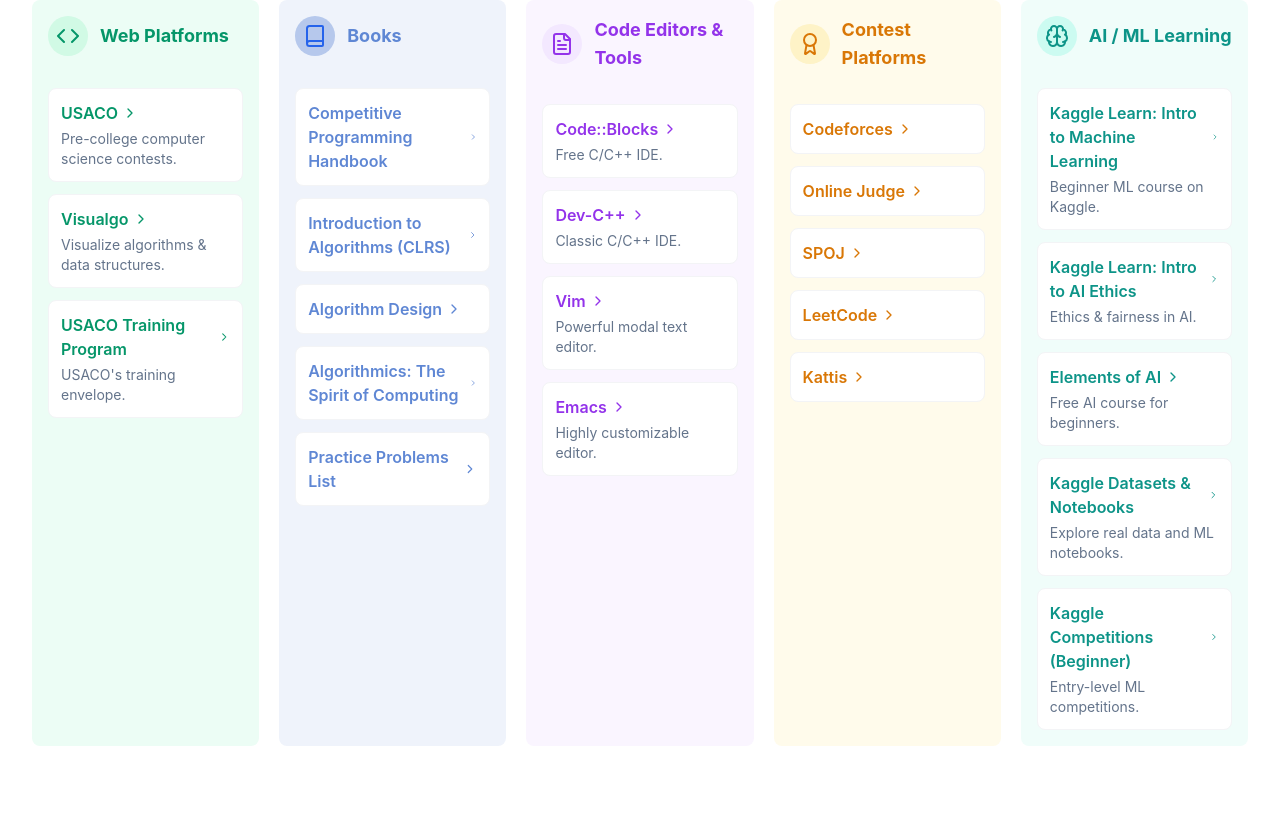
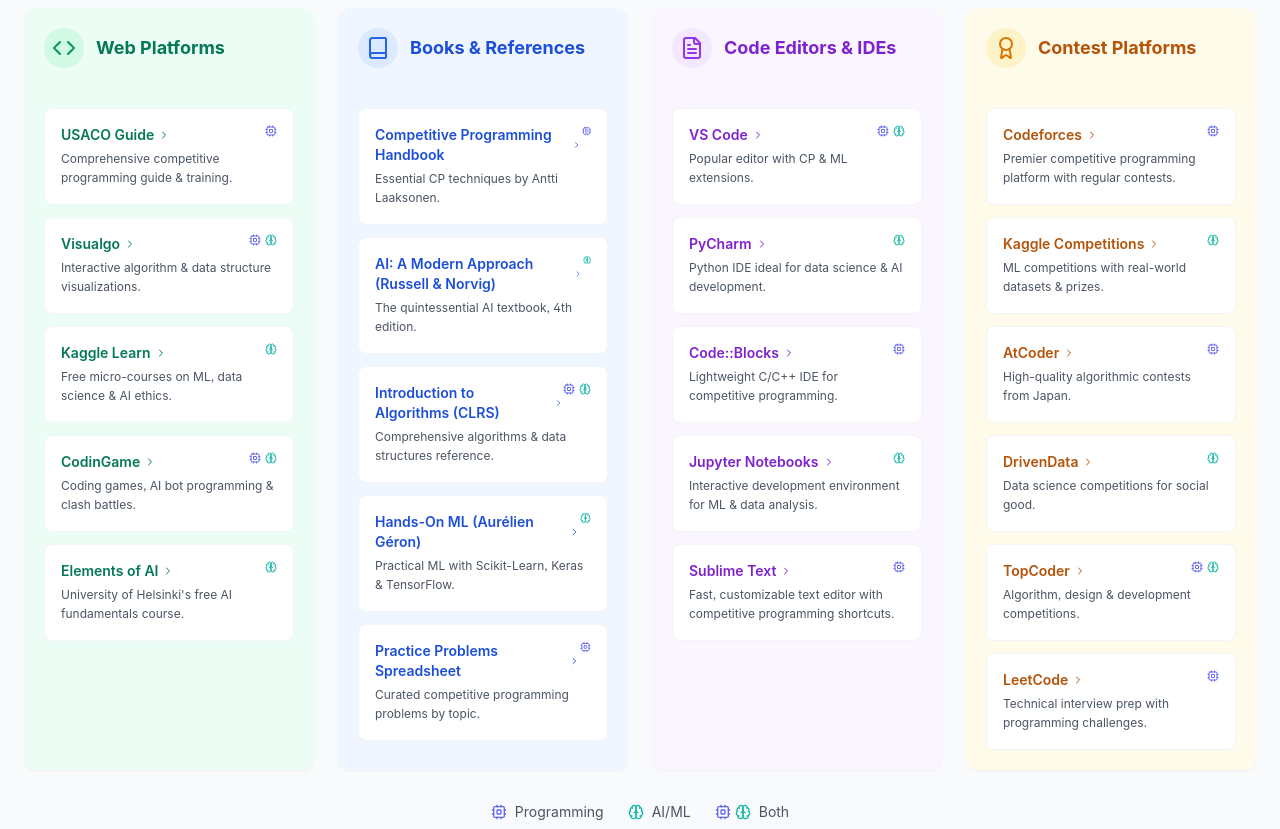
Before and after one commit to rwandacomputing/rwco-web, a Next.js app: page / in a window 1280 px wide. Shown: the part 6571-7400 px from the top of the page. Built offline with nearby package versions, Linux system fonts and the light colour scheme.

Commit message:
Update Resources.tsx

```diff
--- a/src/components/page-components/Resources.tsx
+++ b/src/components/page-components/Resources.tsx
@@ -1,19 +1,19 @@
 "use client"
 
 import React, { useState } from 'react';
-import Link from 'next/link';
+
 import { Book, Code, FileText, Award, ChevronRight, Cpu, Brain } from 'lucide-react';
 
 const Resources = () => {
   const [searchTerm] = useState('');
 
-  type ResourceColor = 'blue' | 'emerald' | 'purple' | 'amber' | 'teal';
+  type ResourceColor = 'blue' | 'emerald' | 'purple' | 'amber';
 
   const resourceCategories: {
     title: string;
     icon: JSX.Element;
     color: ResourceColor;
-    resources: { title: string; description?: string; link: string; }[];
+    resources: { title: string; description?: string; link: string; type: 'programming' | 'AI' | 'both'; }[];
   }[] = [
     {
       title: "Web Platforms",
@@ -21,73 +21,108 @@
       color: "emerald",
       resources: [
         {
-          title: "USACO",
-          description: "Pre-college computer science contests.",
+          title: "USACO Guide",
+          description: "Comprehensive competitive programming guide & training.",
           link: "https://usaco.guide/",
+          type: "programming"
         },
         {
           title: "Visualgo",
-          description: "Visualize algorithms & data structures.",
+          description: "Interactive algorithm & data structure visualizations.",
           link: "https://visualgo.net/en",
+          type: "both"
         },
         {
-          title: "USACO Training Program",
-          description: "USACO's training envelope.",
-          link: "https://train.usaco.org/usacogate",
+          title: "Kaggle Learn",
+          description: "Free micro-courses on ML, data science & AI ethics.",
+          link: "https://www.kaggle.com/learn",
+          type: "AI"
+        },
+        {
+          title: "CodinGame",
+          description: "Coding games, AI bot programming & clash battles.",
+          link: "https://www.codingame.com/",
+          type: "both"
+        },
+        {
+          title: "Elements of AI",
+          description: "University of Helsinki's free AI fundamentals course.",
+          link: "https://www.elementsofai.com/",
+          type: "AI"
         },
       ],
     },
     {
-      title: "Books",
+      title: "Books & References",
       icon: <Book className="h-6 w-6 text-blue-600" />,
       color: "blue",
       resources: [
         {
           title: "Competitive Programming Handbook",
+          description: "Essential CP techniques by Antti Laaksonen.",
           link: "https://cses.fi/book/book.pdf",
+          type: "programming"
+        },
+        {
+          title: "AI: A Modern Approach (Russell & Norvig)",
+          description: "The quintessential AI textbook, 4th edition.",
+          link: "https://aima.cs.berkeley.edu/",
+          type: "AI"
         },
         {
           title: "Introduction to Algorithms (CLRS)",
-          link: "https://drive.google.com/file/d/1PwHRRkkjiE4tQJl5m1MOq6cNqAGSKPmV/view",
+          description: "Comprehensive algorithms & data structures reference.",
+          link: "https://mitpress.mit.edu/9780262046305/introduction-to-algorithms/",
+          type: "both"
         },
         {
-          title: "Algorithm Design",
-          link: "https://drive.google.com/file/d/1wKy-wGuCYfRx1DH48vZHl5JA4nkhOmwC/view",
+          title: "Hands-On ML (Aurélien Géron)",
+          description: "Practical ML with Scikit-Learn, Keras & TensorFlow.",
+          link: "https://www.oreilly.com/library/view/hands-on-machine-learning/9781492032632/",
+          type: "AI"
         },
         {
-          title: "Algorithmics: The Spirit of Computing",
-          link: "https://drive.google.com/file/d/1m9-9Kw8EM4sahuWgF8UONigmyXFad6Mz/view",
-        },
-        {
-          title: "Practice Problems List",
+          title: "Practice Problems Spreadsheet",
+          description: "Curated competitive programming problems by topic.",
           link: "https://docs.google.com/spreadsheets/d/1-499z-WtsthQPYU_rmJ3PNCGALA4NBaEodBYyPhmjx8/edit?gid=84654839#gid=84654839",
+          type: "programming"
         },
       ],
     },
     {
-      title: "Code Editors & Tools",
+      title: "Code Editors & IDEs",
       icon: <FileText className="h-6 w-6 text-purple-600" />,
       color: "purple",
       resources: [
         {
-          title: "Code::Blocks",
-          description: "Free C/C++ IDE.",
-          link: "https://www.codeblocks.org/#google_vignette",
+          title: "VS Code",
+          description: "Popular editor with CP & ML extensions.",
+          link: "https://code.visualstudio.com/",
+          type: "both"
         },
         {
-          title: "Dev-C++",
-          description: "Classic C/C++ IDE.",
-          link: "https://www.bloodshed.net/",
+          title: "PyCharm",
+          description: "Python IDE ideal for data science & AI development.",
+          link: "https://www.jetbrains.com/pycharm/",
+          type: "AI"
         },
         {
-          title: "Vim",
-          description: "Powerful modal text editor.",
-          link: "https://www.vim.org/",
+          title: "Code::Blocks",
+          description: "Lightweight C/C++ IDE for competitive programming.",
+          link: "https://www.codeblocks.org/",
+          type: "programming"
         },
         {
-          title: "Emacs",
-          description: "Highly customizable editor.",
-          link: "https://www.gnu.org/software/emacs/",
+          title: "Jupyter Notebooks",
+          description: "Interactive development environment for ML & data analysis.",
+          link: "https://jupyter.org/",
+          type: "AI"
+        },
+        {
+          title: "Sublime Text",
+          description: "Fast, customizable text editor with competitive programming shortcuts.",
+          link: "https://www.sublimetext.com/",
+          type: "programming"
         },
       ],
     },
@@ -98,55 +133,39 @@
       resources: [
         {
           title: "Codeforces",
+          description: "Premier competitive programming platform with regular contests.",
           link: "https://codeforces.com/",
+          type: "programming"
         },
         {
-          title: "Online Judge",
-          link: "https://onlinejudge.org/",
+          title: "Kaggle Competitions",
+          description: "ML competitions with real-world datasets & prizes.",
+          link: "https://www.kaggle.com/competitions",
+          type: "AI"
         },
         {
-          title: "SPOJ",
-          link: "https://www.spoj.com/",
+          title: "AtCoder",
+          description: "High-quality algorithmic contests from Japan.",
+          link: "https://atcoder.jp/",
+          type: "programming"
+        },
+        {
+          title: "DrivenData",
+          description: "Data science competitions for social good.",
+          link: "https://www.drivendata.org/competitions/",
+          type: "AI"
+        },
+        {
+          title: "TopCoder",
+          description: "Algorithm, design & development competitions.",
+          link: "https://www.topcoder.com/",
+          type: "both"
         },
         {
           title: "LeetCode",
+          description: "Technical interview prep with programming challenges.",
           link: "https://leetcode.com/",
-        },
-        {
-          title: "Kattis",
-          link: "https://open.kattis.com/",
-        },
-      ],
-    },
-    {
-      title: "AI / ML Learning",
-      icon: <Brain className="h-6 w-6 text-teal-600" />,
-      color: "teal",
-      resources: [
-        {
-          title: "Kaggle Learn: Intro to Machine Learning",
-          description: "Beginner ML course on Kaggle.",
-          link: "https://www.kaggle.com/learn/intro-to-machine-learning",
-        },
-        {
-          title: "Kaggle Learn: Intro to AI Ethics",
-          description: "Ethics & fairness in AI.",
-          link: "https://www.kaggle.com/learn/intro-to-ai-ethics",
-        },
-        {
-          title: "Elements of AI",
-          description: "Free AI course for beginners.",
-          link: "https://www.elementsofai.com/", // (you’ll need to check the correct URL)
-        },
-        {
-          title: "Kaggle Datasets & Notebooks",
-          description: "Explore real data and ML notebooks.",
-          link: "https://www.kaggle.com/datasets",
-        },
-        {
-          title: "Kaggle Competitions (Beginner)",
-          description: "Entry-level ML competitions.",
-          link: "https://www.kaggle.com/competitions",
+          type: "programming"
         },
       ],
     },
@@ -171,63 +190,68 @@
       iconBg: string;
     }> = {
       blue: {
-        light: "bg-olympiad-blue/10",
-        border: "border-olympiad-blue",
-        text: "text-olympiad-blue",
-        hover: "hover:border-olympiad-blue-300",
-        iconBg: "bg-olympiad-blue/40",
+        light: "bg-blue-50",
+        border: "border-blue-200",
+        text: "text-blue-700",
+        hover: "hover:border-blue-300",
+        iconBg: "bg-blue-100",
       },
       emerald: {
         light: "bg-emerald-50",
-        border: "border-emerald-100",
-        text: "text-emerald-600",
+        border: "border-emerald-200",
+        text: "text-emerald-700",
         hover: "hover:border-emerald-300",
         iconBg: "bg-emerald-100",
       },
       purple: {
         light: "bg-purple-50",
-        border: "border-purple-100",
-        text: "text-purple-600",
+        border: "border-purple-200",
+        text: "text-purple-700",
         hover: "hover:border-purple-300",
         iconBg: "bg-purple-100",
       },
       amber: {
         light: "bg-amber-50",
-        border: "border-amber-100",
-        text: "text-amber-600",
+        border: "border-amber-200",
+        text: "text-amber-700",
         hover: "hover:border-amber-300",
         iconBg: "bg-amber-100",
-      },
-      teal: {
-        light: "bg-teal-50",
-        border: "border-teal-100",
-        text: "text-teal-600",
-        hover: "hover:border-teal-300",
-        iconBg: "bg-teal-100",
       },
     };
     return colorMap[color];
   };
 
+  const getTypeIcon = (type: 'programming' | 'AI' | 'both') => {
+    if (type === 'AI') return <Brain className="h-3 w-3 text-teal-500" />;
+    if (type === 'programming') return <Cpu className="h-3 w-3 text-indigo-500" />;
+    return (
+      <div className="flex space-x-1">
+        <Cpu className="h-3 w-3 text-indigo-500" />
+        <Brain className="h-3 w-3 text-teal-500" />
+      </div>
+    );
+  };
+
   return (
-    <section className="py-16" id="resources">
-      <div className="container mx-auto">
-        <div className="text-center max-w-3xl mx-auto mb-10">
-          <h2 className="text-3xl md:text-4xl font-bold text-olympiad-navy mb-6">
+    <section className="py-16 bg-gray-50" id="resources">
+      <div className="container mx-auto px-6">
+        <div className="text-center max-w-3xl mx-auto mb-12">
+          <h2 className="text-3xl md:text-4xl font-bold text-gray-900 mb-6">
             Learning & AI Resources
           </h2>
-          <div className="h-1 w-20 bg-olympiad-blue mx-auto mb-6"></div>
-          <p className="text-olympiad-gray max-w-md text-lg mx-auto">
-            A curated collection of resources for programming, algorithms, and artificial intelligence.
+          <div className="h-1 w-20 bg-blue-600 mx-auto mb-6"></div>
+          <p className="text-gray-600 max-w-2xl text-lg mx-auto">
+            Comprehensive resources mixing competitive programming and artificial intelligence -
+            from algorithms to machine learning, contests to AI research.
           </p>
         </div>
 
-        <div className="grid grid-cols-1 md:grid-cols-2 lg:grid-cols-5 gap-5">
+        <div className="grid grid-cols-1 md:grid-cols-2 lg:grid-cols-4 gap-6">
           {filteredCategories.map((category, idx) => {
             const c = getColorClasses(category.color);
             return (
-              <div key={idx} className="flex flex-col rounded-xl">
-                <div className={`flex items-center gap-3 p-4 rounded-t-lg ${c.light} ${c.border} border-b-0`}>
+              <div key={idx} className="flex flex-col rounded-xl shadow-sm hover:shadow-md transition-all">
+                <div className={`flex items-center gap-3 p-5 rounded-t-xl ${c.light} ${c.border} border-b-0`}>
                   <div className={`p-2 rounded-full ${c.iconBg} flex-shrink-0`}>
                     {category.icon}
                   </div>
@@ -235,24 +259,27 @@
                     {category.title}
                   </h3>
                 </div>
-                <div className={`flex-1 rounded-b-lg ${c.light} ${c.border} border-t-0 p-4`}>
+                <div className={`flex-1 rounded-b-xl ${c.light} ${c.border} border-t-0 p-5`}>
                   <div className="space-y-3">
                     {category.resources.map((res, ridx) => (
-                      <Link
+                      <a
                         href={res.link}
                         key={ridx}
-                        className={`block rounded-lg p-3 bg-white border border-gray-100 hover:shadow-md transition-all ${c.hover}`}
+                        className={`block rounded-lg p-4 bg-white border border-gray-100 hover:shadow-md transition-all ${c.hover} group`}
                         target="_blank"
                         rel="noopener noreferrer"
                       >
-                        <h4 className={`font-semibold ${c.text} flex items-center text-base`}>
-                          {res.title}
-                          <ChevronRight className="ml-1 h-4 w-4" />
-                        </h4>
+                        <div className="flex items-start justify-between">
+                          <h4 className={`font-semibold ${c.text} flex items-center text-sm mb-1`}>
+                            {res.title}
+                            <ChevronRight className="ml-1 h-3 w-3 group-hover:translate-x-1 transition-transform" />
+                          </h4>
+                          {getTypeIcon(res.type)}
+                        </div>
                         {res.description && (
-                          <p className="text-olympiad-gray text-sm mt-1">{res.description}</p>
+                          <p className="text-gray-600 text-xs leading-relaxed">{res.description}</p>
                         )}
-                      </Link>
+                      </a>
                     ))}
                   </div>
                 </div>
@@ -260,6 +287,27 @@
             );
           })}
         </div>
+
+        {/* Legend */}
+        <div className="mt-8 flex justify-center">
+          <div className="flex items-center space-x-6 text-sm text-gray-600">
+            <div className="flex items-center space-x-2">
+              <Cpu className="h-4 w-4 text-indigo-500" />
+              <span>Programming</span>
+            </div>
+            <div className="flex items-center space-x-2">
+              <Brain className="h-4 w-4 text-teal-500" />
+              <span>AI/ML</span>
+            </div>
+            <div className="flex items-center space-x-2">
+              <div className="flex space-x-1">
+                <Cpu className="h-4 w-4 text-indigo-500" />
+                <Brain className="h-4 w-4 text-teal-500" />
+              </div>
+              <span>Both</span>
+            </div>
+          </div>
+        </div>
       </div>
     </section>
   );
```
